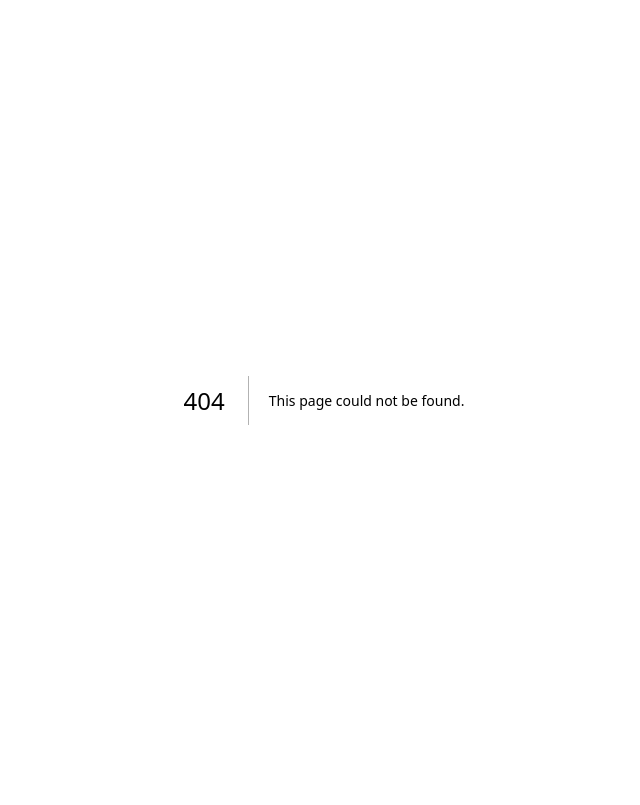
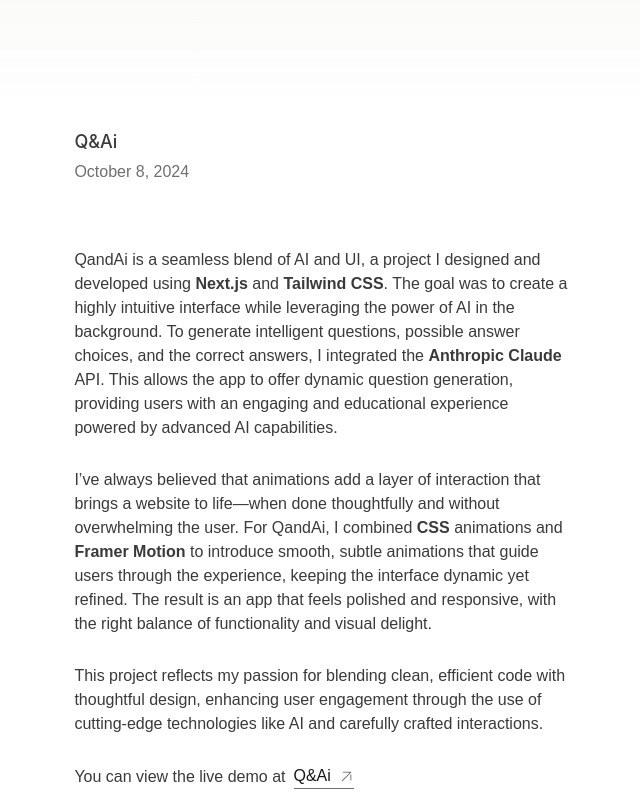
Before and after one commit to samanmanesh/personal-website, a Next.js app: page /q-and-ai in a window 1280 px wide. Before the commit this address had no page. Shown: the whole page, without its empty margins (316-956 px from the left). Built offline with nearby package versions, Linux system fonts and the light colour scheme.

Commit message:
Added q-and-ai page

```diff
--- a/app/(index)/components/Intro.tsx
+++ b/app/(index)/components/Intro.tsx
@@ -9,7 +9,7 @@
     <section className={cn("flex flex-col gap-7", className)}>
       <h1 className="font-inter font-medium text-base ">Saman Manesh</h1>
       <p>
-        <span className="font-newsreader italic text-[1.0625rem]">Software developer & designer. </span>Architecting fluid interfaces. Delivering elegant, high-performance
+        <span className="font-newsreader italic text-lg">Software developer & designer. </span>Architecting fluid interfaces. Delivering elegant, high-performance
         software. Adding a touch of wonder to every interaction. I believe that
         great design goes beyond aesthetics—it&apos;s about crafting experiences
         that feel natural, intuitive, and seamless.
--- a/app/(index)/page.tsx
+++ b/app/(index)/page.tsx
@@ -5,14 +5,11 @@
 
 export default function Home() {
   return (
-    <main className="p-4 pt-16 md:pt-32 grid items-center justify-items-center min-h-screen overflow-auto ">
-      <nav className="h-28 w-full bg-gradient-to-t from-transparent to-stone-100 dark:to-[#1e1e1e]  mix-blend-normal backdrop-grayscale fixed top-0 z-10"></nav>
-      <section className="h-full md:w-2/5 text-primary dark:text-white flex flex-col gap-16">
-        <Intro  />
-        <Projects  />
-        <CurrentFocus  />
-        <Contact className="mb-32" />
-      </section>
-    </main>
+    <section className="h-full md:w-2/5 text-primary dark:text-white flex flex-col gap-16">
+      <Intro />
+      <Projects />
+      <CurrentFocus />
+      <Contact className="mb-32" />
+    </section>
   );
 }
--- a/app/globals.css
+++ b/app/globals.css
@@ -1,7 +1,6 @@
 @tailwind base;
 @tailwind components;
 @tailwind utilities;
-
 
 :root {
   --background: #ffffff;
@@ -16,7 +15,7 @@
     --background: #1e1e1e;
     --foreground: #ffffff;
     --primary: #ffffff;
-    --secondary: #A0A0A0;
+    --secondary: #a0a0a0;
   }
 }
 
@@ -26,6 +25,10 @@
   font-family: Arial, Helvetica, sans-serif;
 }
 
+b {
+  font-weight: 600;
+}
+
 @layer utilities {
   .text-balance {
     text-wrap: balance;
--- a/app/layout.tsx
+++ b/app/layout.tsx
@@ -50,7 +50,10 @@
       <body
         className={`${geistSans.variable} ${geistMono.variable} ${newsreader.variable} ${sohne.variable} antialiased font-sohne`}
       >
-        {children}
+        <main className="p-4 pt-16 md:pt-32 grid items-center justify-items-center min-h-screen overflow-auto ">
+          <nav className="h-28 w-full bg-gradient-to-t from-transparent to-stone-50 dark:to-[#1e1e1e]  mix-blend-normal backdrop-grayscale fixed top-0 z-10"></nav>
+          {children}
+        </main>
       </body>
     </html>
   );
--- /dev/null
+++ b/app/q-and-ai/page.tsx
@@ -0,0 +1,44 @@
+import ArrowIcon from "../assets/ArrowIcon";
+
+const QAndAIData = {
+  title: "Q&Ai",
+  date: "October 8, 2024",
+  paragraphs: [
+    "QandAi is a seamless blend of AI and UI, a project I designed and developed using <b>Next.js</b> and <b>Tailwind CSS</b>. The goal was to create a highly intuitive interface while leveraging the power of AI in the background. To generate intelligent questions, possible answer choices, and the correct answers, I integrated the <b>Anthropic Claude</b> API. This allows the app to offer dynamic question generation, providing users with an engaging and educational experience powered by advanced AI capabilities.",
+    "I’ve always believed that animations add a layer of interaction that brings a website to life—when done thoughtfully and without overwhelming the user. For QandAi, I combined <b>CSS</b> animations and <b>Framer Motion</b> to introduce smooth, subtle animations that guide users through the experience, keeping the interface dynamic yet refined. The result is an app that feels polished and responsive, with the right balance of functionality and visual delight.",
+    "This project reflects my passion for blending clean, efficient code with thoughtful design, enhancing user engagement through the use of cutting-edge technologies like AI and carefully crafted interactions.",
+  ],
+  link: "",
+};
+
+export default function QAndAI() {
+  return (
+    <section className="h-full md:w-2/5 text-primary dark:text-white flex flex-col gap-16">
+      <div className="flex flex-col gap-1">
+        <h1 className="font-inter font-medium text-lg ">{QAndAIData.title}</h1>
+        <span className="text-secondary">{QAndAIData.date}</span>
+      </div>
+
+      <section className="flex flex-col gap-7">
+        {QAndAIData.paragraphs.map((paragraph, index) => (
+          <p
+            key={index}
+            className="text-base  font-normal"
+            dangerouslySetInnerHTML={{ __html: paragraph }}
+          />
+        ))}
+
+        <span className="flex items-center gap-2">
+          You can view the live demo at{" "}
+          <a
+            className="flex items-center gap-2 text-foreground border-b border-secondary"
+            href={QAndAIData.link}
+          >
+            {QAndAIData.title}{" "}
+            <ArrowIcon className="dark:fill-white fill-secondary" />
+          </a>
+        </span>
+      </section>
+    </section>
+  );
+}
```
